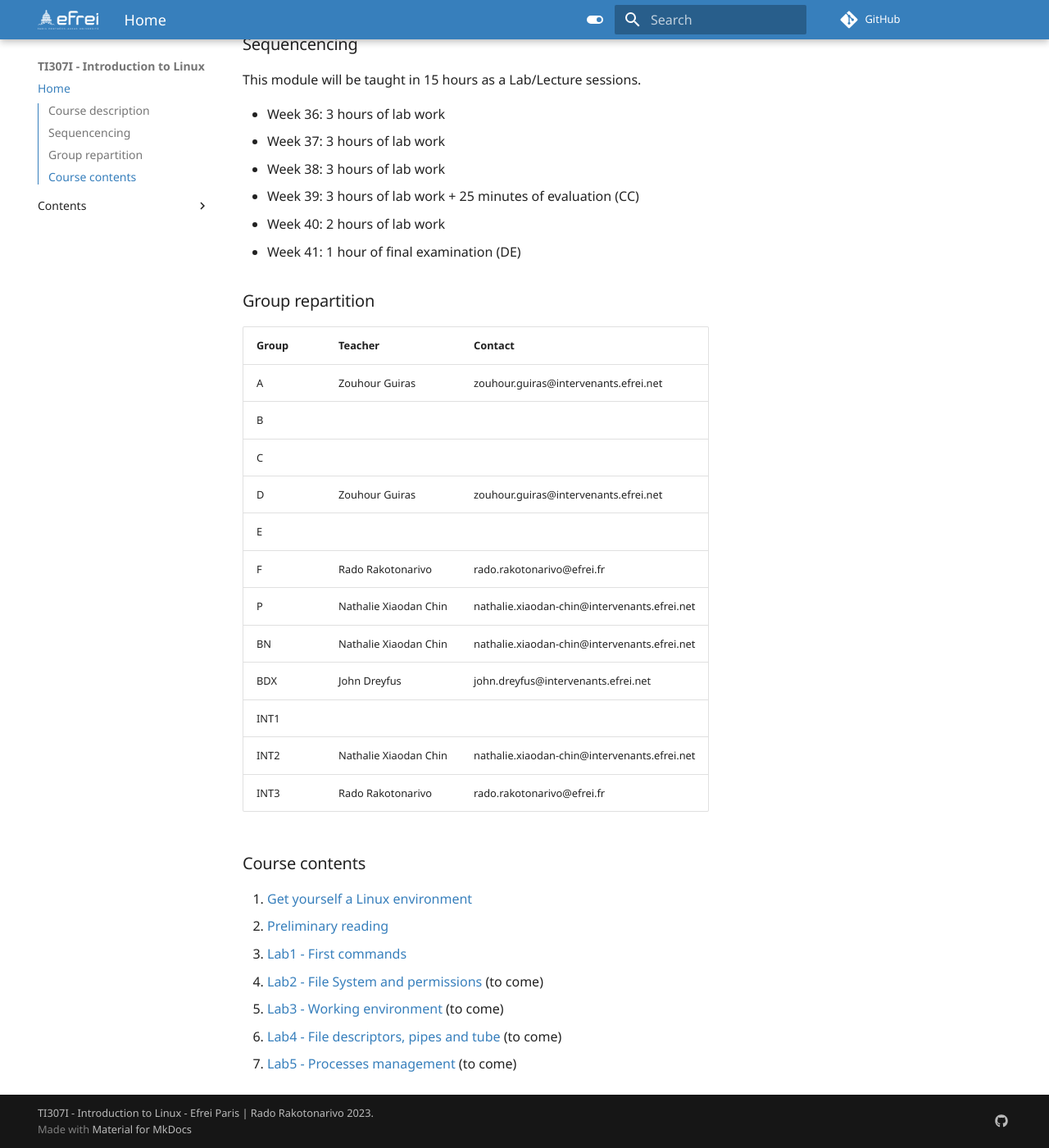
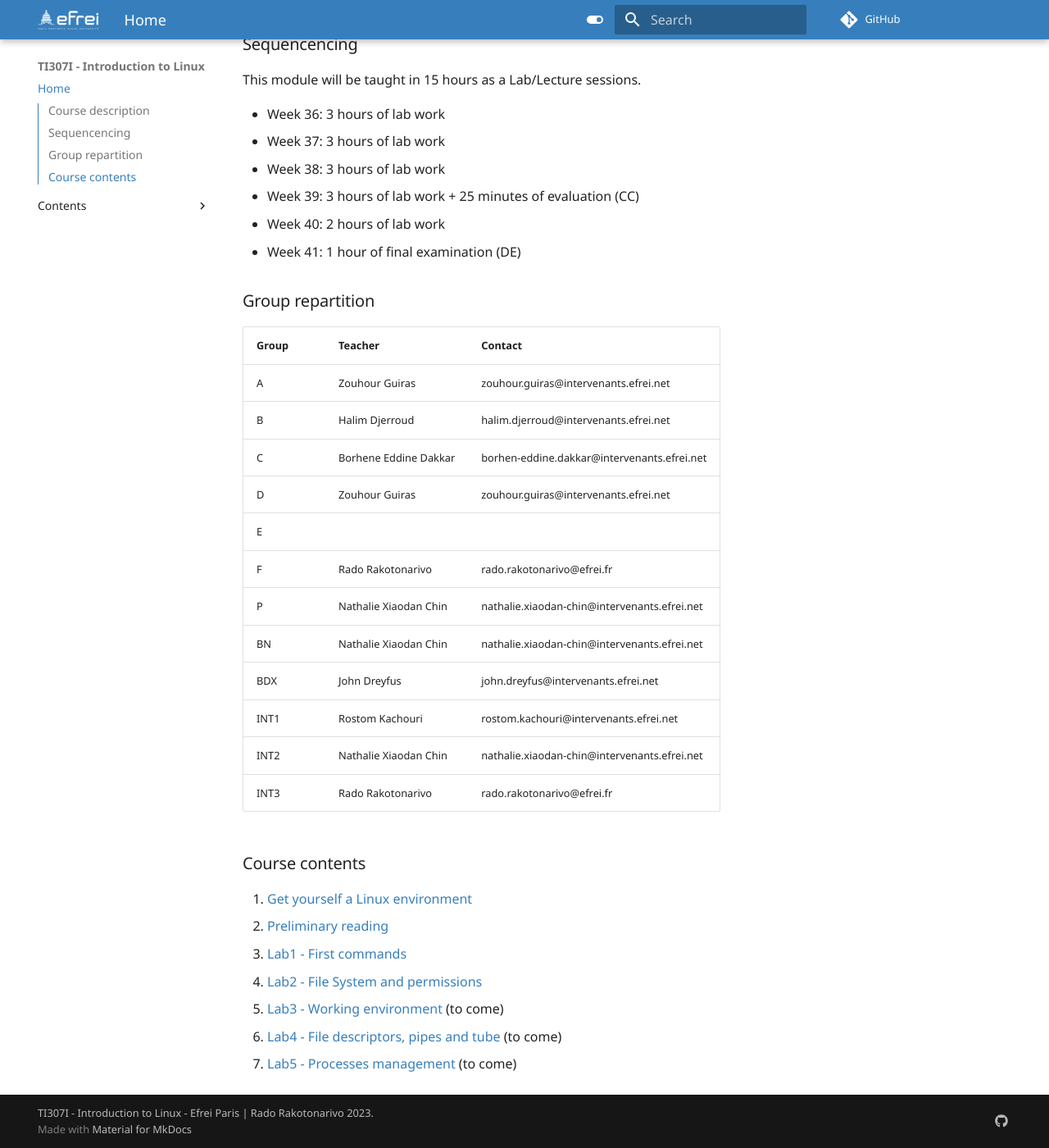
Before and after one commit to douga19/introduction-linux, an MkDocs documentation site: the page built from docs/index.md, in a window 1280 px wide and 1400 px high, scrolled down 337 px. Shown: the whole window at 82% size. Built offline with MkDocs 1.6.1 and Material for MkDocs 9.7.7, drawn with Linux system fonts in a browser that asks for light colours; comment, search, counter and statistics services are not loaded.

Commit message:
maj index : groupes + lien TP2

```diff
--- a/docs/index.md
+++ b/docs/index.md
@@ -26,15 +26,15 @@ This module will be taught in 15 hours as a Lab/Lecture sessions.
 | Group     | Teacher                   | Contact    |
 |-----------|---------------------------|------------|
 | A         | Zouhour Guiras            | zouhour.guiras@intervenants.efrei.net           |
-| B         |                           |        |
-| C         |                           |        |
+| B         | Halim Djerroud            | halim.djerroud@intervenants.efrei.net       |
+| C         | Borhene Eddine Dakkar     | borhen-eddine.dakkar@intervenants.efrei.net       |
 | D         | Zouhour Guiras            | zouhour.guiras@intervenants.efrei.net       |
 | E         |                           |        |
 | F         | Rado Rakotonarivo         | rado.rakotonarivo@efrei.fr       |
 | P         | Nathalie Xiaodan Chin     | nathalie.xiaodan-chin@intervenants.efrei.net       |
 | BN        | Nathalie Xiaodan Chin     | nathalie.xiaodan-chin@intervenants.efrei.net       |
 | BDX       | John Dreyfus              | john.dreyfus@intervenants.efrei.net       |
-| INT1      |                           |        |
+| INT1      | Rostom Kachouri           | rostom.kachouri@intervenants.efrei.net        |
 | INT2      | Nathalie Xiaodan Chin     | nathalie.xiaodan-chin@intervenants.efrei.net       |
 | INT3      | Rado Rakotonarivo         | rado.rakotonarivo@efrei.fr       |
 
@@ -44,7 +44,7 @@ This module will be taught in 15 hours as a Lab/Lecture sessions.
 1. [Get yourself a Linux environment](./contents/installation-wsl.md)
 2. [Preliminary reading](./contents/preliminary-reading.md)
 3. [Lab1 - First commands](./contents/tp1.md)
-4. [Lab2 - File System and permissions](#) (to come)
+4. [Lab2 - File System and permissions](./contents/tp2.md)
 5. [Lab3 - Working environment](#) (to come)
 6. [Lab4 - File descriptors, pipes and tube](#) (to come)
 7. [Lab5 - Processes management](#) (to come)
```
